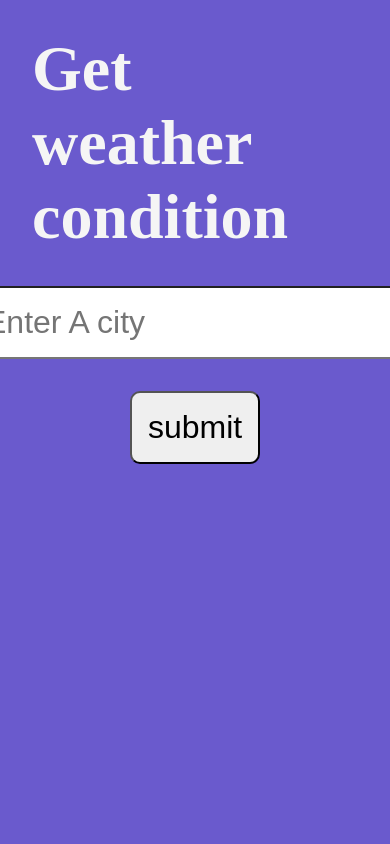
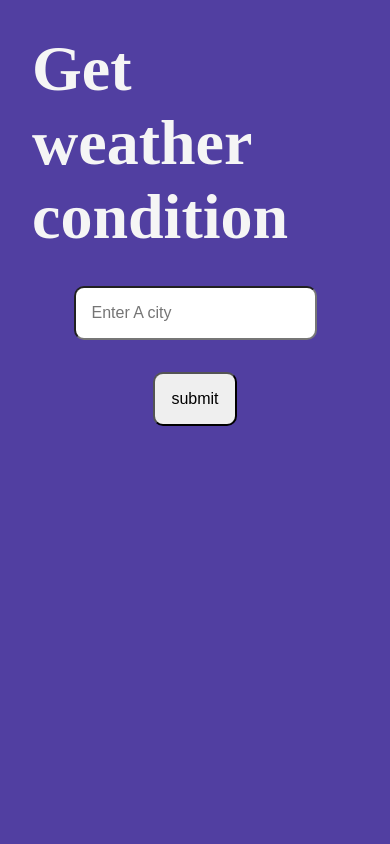
Before and after one commit to SIRUP1999/Weather_app, a Flask app: page / in a window 390 px wide; the page is wider, and only the part inside the window is pictured. Run offline with Flask 3, Linux system fonts and the light colour scheme.

Commit message:
third commit

```diff
--- a/static/styles/styloe.css
+++ b/static/styles/styloe.css
@@ -5,9 +5,8 @@
 }
 body {
   padding: 2rem;
-  background: slateblue;
-  background-size: cover;
-  background-position: center;
+  background-color: rgb(81, 63, 161);
+
   color: whitesmoke;
   min-height: 100vh;
   display: flex;
@@ -19,17 +18,7 @@ body {
 
 input,
 button {
-  font-size: 2rem;
+  font-size: 1rem;
   padding: 1rem;
   border-radius: 10px;
 }
-
-@media only screen and(max-width:768px) {
-  input,
-  button {
-    font-size: 16px;
-    padding: 10px;
-    border-radius: 10px;
-    width: 100%;
-  }
-}
```
